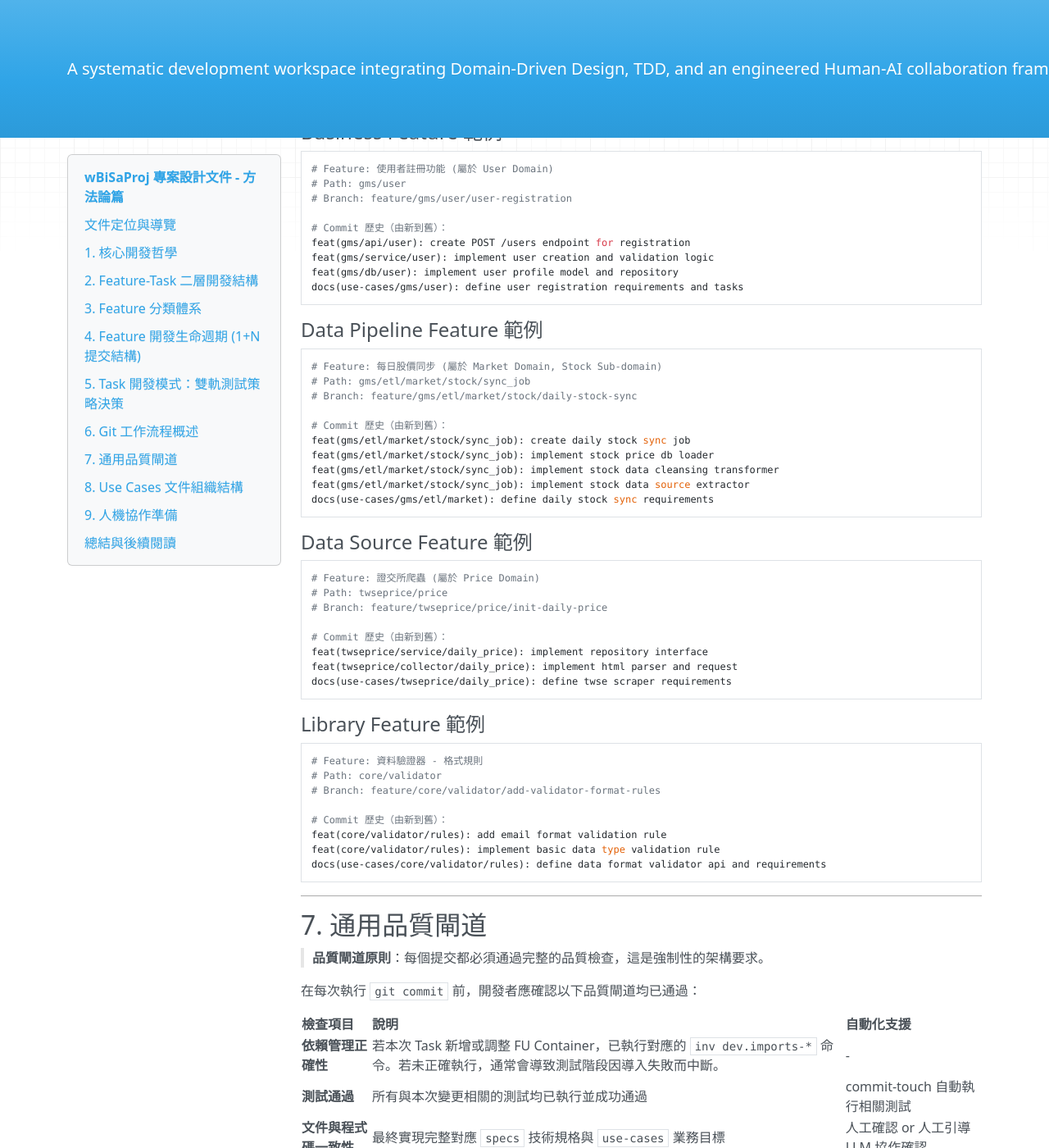
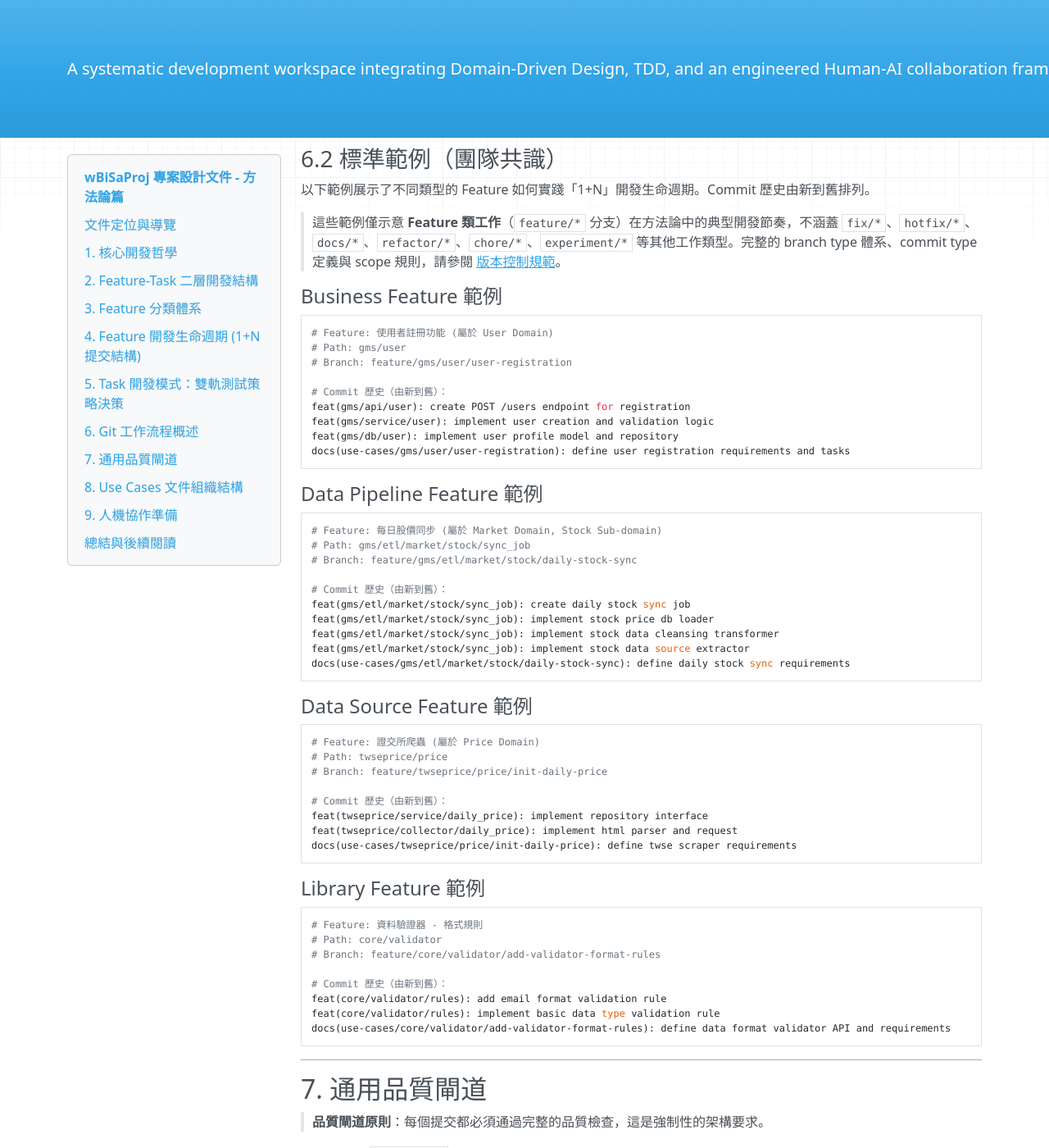
Before and after one commit to Wanini0209/wBiSaProj, an MkDocs documentation site: the page built from docs/PROJECT_DESIGN-METHODOLOGY.md, in a window 1280 px wide and 1400 px high, scrolled down 11256 px. Shown: the whole window at 82% size. Built offline with MkDocs 1.6.1, drawn with Linux system fonts in a browser that asks for light colours; nearby versions of some CDN libraries; some of the changed text lies outside the part shown.

Commit message:
docs(project): align methodology examples with version control standards
- Update feature development examples in PROJECT_DESIGN-METHODOLOGY.md
  so docs commit scopes align with complete use-cases paths
- Add scoping note to section 6.2 clarifying that feature-level
  workflow examples are methodology illustrations, not the global
  rule set for all branch types
- Add scope-limiting parenthetical to section 4.1 Git operation flow
  to prevent misreading feature-level workflow as universal rule

Files modified:
- docs/PROJECT_DESIGN-METHODOLOGY.md

````diff
--- a/docs/PROJECT_DESIGN-METHODOLOGY.md
+++ b/docs/PROJECT_DESIGN-METHODOLOGY.md
@@ -262,7 +262,7 @@ Internal Service Feature 專注於封裝複雜的業務運算邏輯，供多個
 2. **更新架構**：修改原有的 `design.md`，調整 API 簽章或 FU 劃分，並同步產出 `design_changes.md*`，記錄架構設計的變更細節。
 > *(註：`*_changes.md` 為揮發性文件，僅作為開發過程或 LLM 協作時的差異追蹤輸入，絕不納入 Git 版本控制)*
 
-**Git 操作流程**：
+**Git 操作流程**（以下描述適用於 Feature 類工作的典型方法論節奏；其他工作類型之 branch 與 commit 選擇，請依 [版本控制規範](standards/version-control.md) 處理）：
 1. 基於 `develop` 分支，建立或切換至對應的 `feature` 分支。
 2. 將上述完成的 `use-cases` 更新，作為此分支的**第一個 Commit** 提交（提交類型：`docs`）。
    > 此提交確立了整個 Feature 的開發目標、邊界、以及靜態的技術架構藍圖。
@@ -292,6 +292,8 @@ Feature Branch
 ├── 1 個 docs 類型的 use-cases 提交 (定義了靜態架構與價值)
 └── N 個 feat/fix/refactor 類型的 Task 提交 (執行了動態的新建/修改 FU 任務)
 ```
+
+> 上述流程描述的是新增或修改 Feature 時的典型方法論節奏。其他工作類型（如 `fix/*`、`hotfix/*`、`docs/*`、`refactor/*`、`chore/*`、`experiment/*`）的 branch 與 commit 選擇，應依 [版本控制規範](standards/version-control.md) 處理。
 
 ---
 
@@ -506,11 +508,13 @@ Feature 開發分支的命名，應與該 Feature 在 `docs/use-cases/` 中的
 | **Library-Type Feature**<br>(General) | `<library>/<toolkit>/<feature_name>` | **通用函式庫**:<br>`feature/wutils/io/pickle-io`<br>`feature/core/validator/format-rules` |
 | **Library-Type Feature**<br>(System Internal) | `<system>/core/<toolkit>/<feature_name>` | **系統內核心庫**:<br>`feature/gms/core/config/env-management` |
 
-> 上表僅涵蓋 `feature/*` 分支的命名邏輯。關於完整的 branch type 體系（包括 `fix/*`、`docs/*`、`refactor/*`、`chore/*` 等）、commit type 定義、scope 規則與合併策略，請參閱 [版本控制規範](standards/version-control.md)。
+> 上表僅涵蓋 `feature/*` 分支的命名邏輯。關於完整的 branch type 體系（包括 `fix/*`、`hotfix/*`、`docs/*`、`refactor/*`、`chore/*`、`experiment/*` 等）、commit type 定義、scope 規則與合併策略，請參閱 [版本控制規範](standards/version-control.md)。
 
 ### 6.2 標準範例（團隊共識）
 
 以下範例展示了不同類型的 Feature 如何實踐「1+N」開發生命週期。Commit 歷史由新到舊排列。
+
+> 這些範例僅示意 **Feature 類工作**（`feature/*` 分支）在方法論中的典型開發節奏，不涵蓋 `fix/*`、`hotfix/*`、`docs/*`、`refactor/*`、`chore/*`、`experiment/*` 等其他工作類型。完整的 branch type 體系、commit type 定義與 scope 規則，請參閱 [版本控制規範](standards/version-control.md)。
 
 #### Business Feature 範例
 
@@ -523,7 +527,7 @@ Feature 開發分支的命名，應與該 Feature 在 `docs/use-cases/` 中的
 feat(gms/api/user): create POST /users endpoint for registration
 feat(gms/service/user): implement user creation and validation logic
 feat(gms/db/user): implement user profile model and repository
-docs(use-cases/gms/user): define user registration requirements and tasks
+docs(use-cases/gms/user/user-registration): define user registration requirements and tasks
 ```
 
 #### Data Pipeline Feature 範例
@@ -538,7 +542,7 @@ feat(gms/etl/market/stock/sync_job): create daily stock sync job
 feat(gms/etl/market/stock/sync_job): implement stock price db loader
 feat(gms/etl/market/stock/sync_job): implement stock data cleansing transformer
 feat(gms/etl/market/stock/sync_job): implement stock data source extractor
-docs(use-cases/gms/etl/market): define daily stock sync requirements
+docs(use-cases/gms/etl/market/stock/daily-stock-sync): define daily stock sync requirements
 ```
 
 #### Data Source Feature 範例
@@ -551,7 +555,7 @@ docs(use-cases/gms/etl/market): define daily stock sync requirements
 # Commit 歷史（由新到舊）：
 feat(twseprice/service/daily_price): implement repository interface
 feat(twseprice/collector/daily_price): implement html parser and request
-docs(use-cases/twseprice/daily_price): define twse scraper requirements
+docs(use-cases/twseprice/price/init-daily-price): define twse scraper requirements
 ```
 
 #### Library Feature 範例
@@ -564,7 +568,7 @@ docs(use-cases/twseprice/daily_price): define twse scraper requirements
 # Commit 歷史（由新到舊）：
 feat(core/validator/rules): add email format validation rule
 feat(core/validator/rules): implement basic data type validation rule
-docs(use-cases/core/validator/rules): define data format validator api and requirements
+docs(use-cases/core/validator/add-validator-format-rules): define data format validator API and requirements
 ```
 
 ---
````
